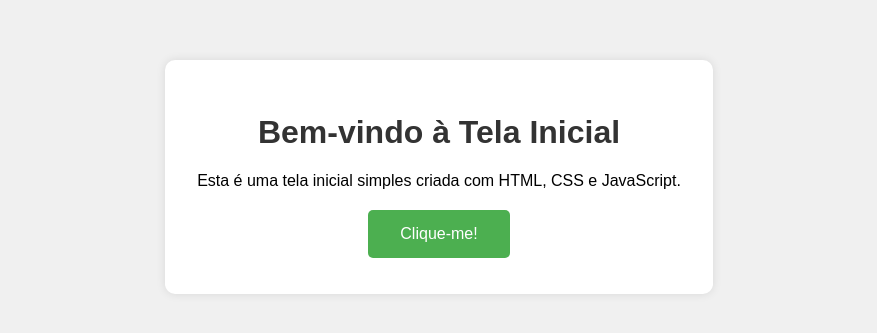
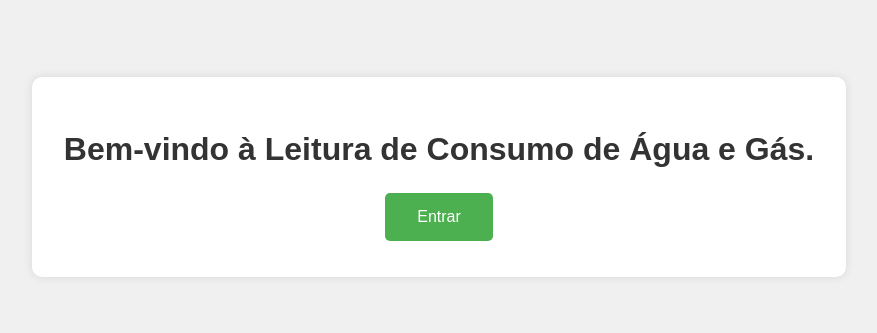
Before and after one commit to quintiliano95/TesteShopper, a plain HTML site: page public/index.html in a window 1280 px wide. Shown: the part 223-556 px from the top of the page, without its empty margins (201-1078 px from the left). Drawn offline with Linux system fonts and the light colour scheme.

Commit message:
index.html

```diff
--- a/public/index.html
+++ b/public/index.html
@@ -42,9 +42,8 @@
 </head>
 <body>
     <div class="container">
-        <h1>Bem-vindo à Tela Inicial</h1>
-        <p>Esta é uma tela inicial simples criada com HTML, CSS e JavaScript.</p>
-        <button id="btnClique">Clique-me!</button>
+        <h1>Bem-vindo à Leitura de Consumo de Água e Gás.</h1>
+        <button id="btnClique">Entrar</button>
     </div>
 
     <script>
```
